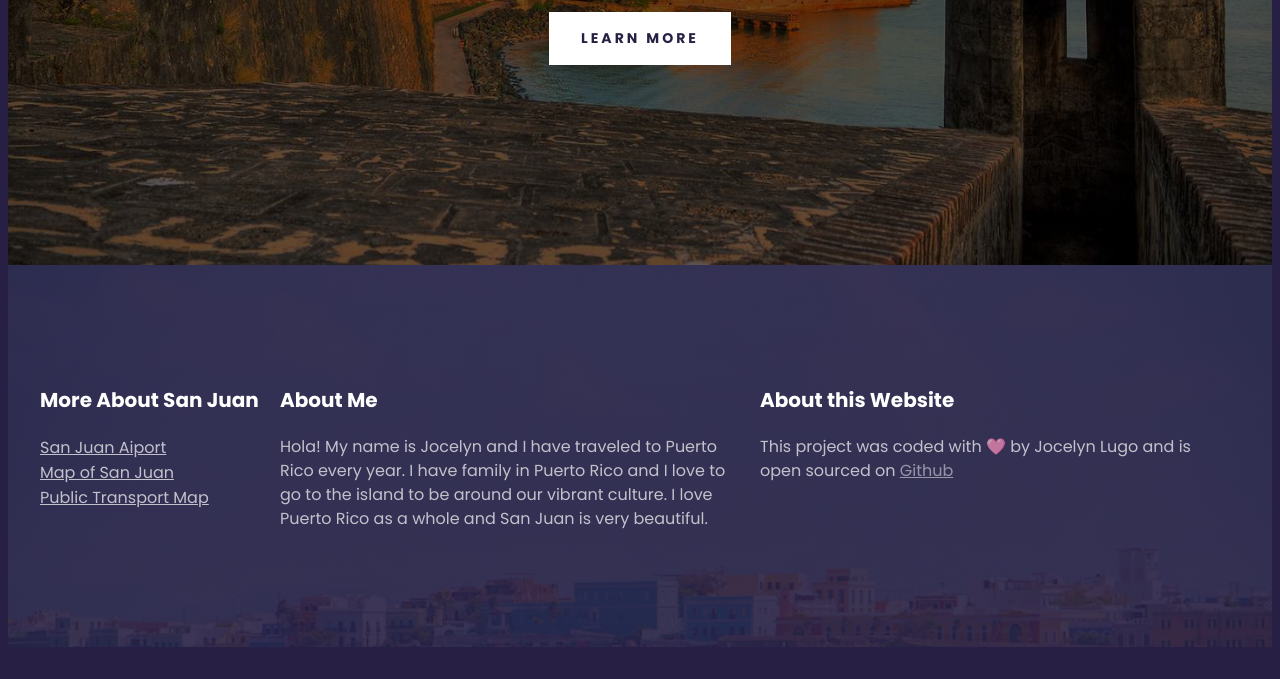
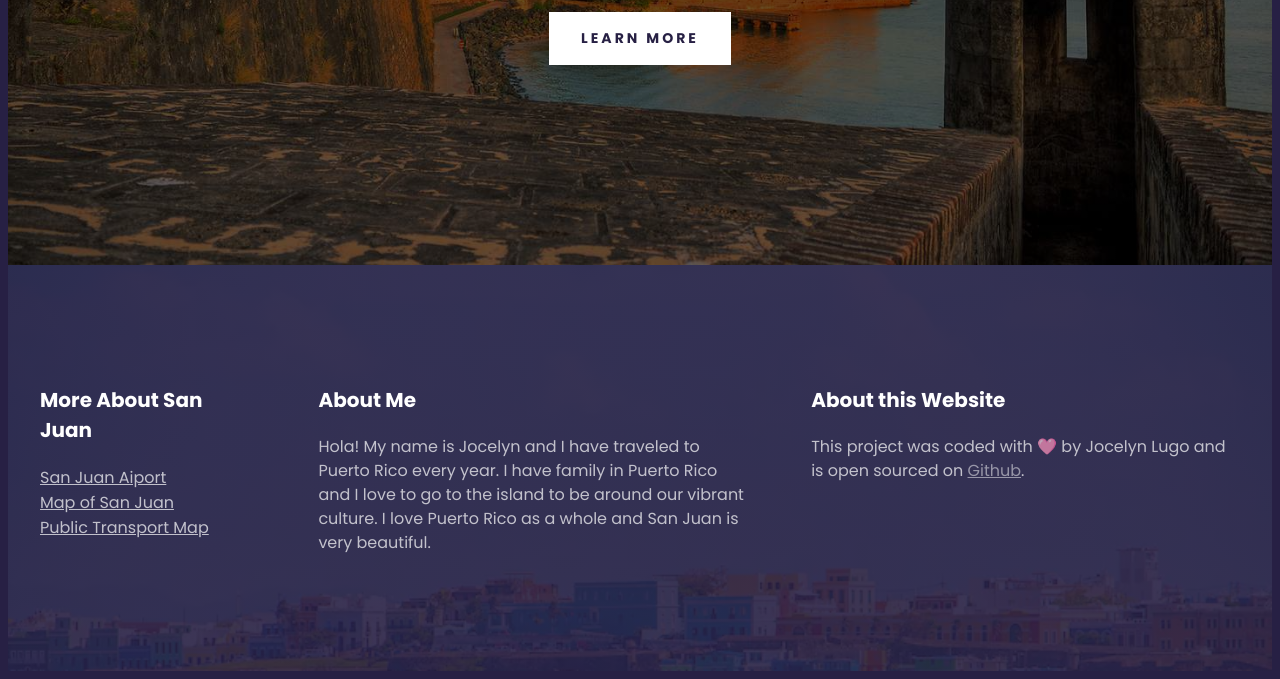
Before and after one commit to jocelynlugo/prtravelproject, a plain HTML site: page index.html in a window 1280 px wide. Shown: the part 612-1291 px from the top of the page. Before the commit the page ends 1267 px from the top, so only its background shows below. Drawn offline with Linux system fonts and the light colour scheme; a web font is replaced by a local one.

Commit message:
used grid gap instead of margin

```diff
--- a/src/style.css
+++ b/src/style.css
@@ -11,6 +11,7 @@ body {
 .grid {
   display: grid;
   grid-template-columns: 1fr 2fr 2fr;
+  grid-gap: 64px;
 }
 
 section {
@@ -88,7 +89,6 @@ footer p {
   font-size: 16px;
   line-height: 24px;
   opacity: 0.7;
-  margin-right: 20px;
 }
 
 footer ul {
```
Also changed, not shown: index.html (+1 -1 lines).
